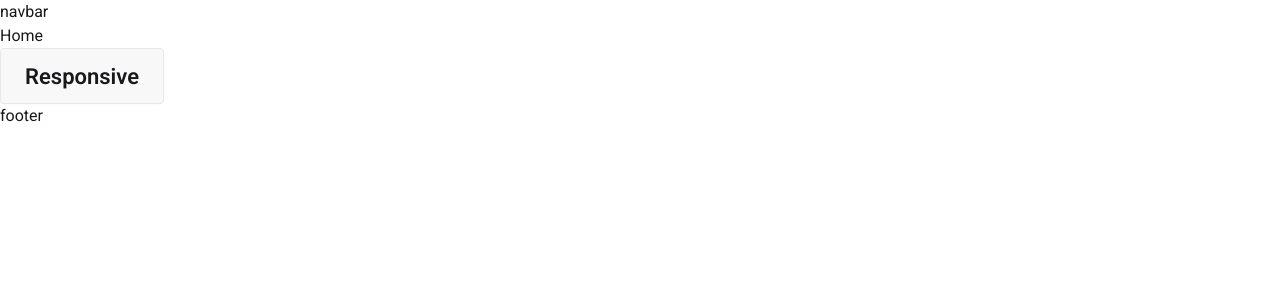
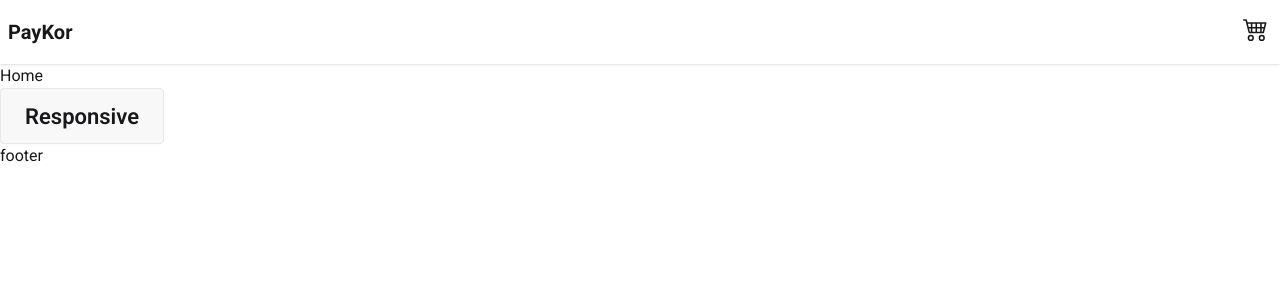
Before and after one commit to pranta-deba/ssl-commerz-integrate-slient, a React (Vite) app: page / in a window 1280 px wide. Shown: the top 300 px of the page. Built offline with nearby package versions, Linux system fonts and the light colour scheme.

Commit message:
[Header] : Navbar Design.

```diff
--- a/package.json
+++ b/package.json
@@ -13,6 +13,7 @@
     "@tailwindcss/vite": "^4.1.4",
     "react": "^19.0.0",
     "react-dom": "^19.0.0",
+    "react-icons": "^5.5.0",
     "react-router-dom": "^7.5.2",
     "tailwindcss": "^4.1.4"
   },
--- /dev/null
+++ b/src/components/ui/Navbar.tsx
@@ -0,0 +1,31 @@
+import { BsCart4 } from "react-icons/bs";
+import { Link, NavLink } from "react-router-dom";
+
+const Navbar = () => {
+  const cartItems = [];
+  return (
+    <div className="navbar bg-base-100 shadow-sm">
+      <div className="flex-1">
+        <Link to={"/"} className="text-xl font-bold">
+          PayKor
+        </Link>
+      </div>
+      <div className="flex-none">
+        <ul className="menu-horizontal px-1 gap-3">
+          <li>
+            <NavLink to={"/cart"} className="relative ">
+              <BsCart4 size={25} />
+              {cartItems.length > 0 && (
+                <span className="w-3 h-3 absolute flex justify-center items-center text-[8px] p-1 rounded-full bg-white border-[1px] border-red-700 -top-[5px] right-[5.3px]">
+                  1
+                </span>
+              )}
+            </NavLink>
+          </li>
+        </ul>
+      </div>
+    </div>
+  );
+};
+
+export default Navbar;
--- a/src/layouts/Root.tsx
+++ b/src/layouts/Root.tsx
@@ -1,9 +1,10 @@
 import { Outlet } from "react-router-dom";
+import Navbar from "../components/ui/Navbar";
 
 const Root = () => {
   return (
     <div>
-      <h1>navbar</h1>
+      <Navbar />
       <main>
         <Outlet />
       </main>
--- /dev/null
+++ b/src/pages/Cart.tsx
@@ -0,0 +1,9 @@
+const Cart = () => {
+    return (
+        <div>
+            <h1>Cart</h1>
+        </div>
+    );
+};
+
+export default Cart;
--- a/src/routers/Routes.tsx
+++ b/src/routers/Routes.tsx
@@ -3,6 +3,7 @@ import Root from "../layouts/Root";
 import Home from "../pages/Home";
 import Login from "../pages/Login";
 import Register from "../pages/Register";
+import Cart from "../pages/Cart";
 
 export const routes = createBrowserRouter([
   {
@@ -12,6 +13,10 @@ export const routes = createBrowserRouter([
       {
         path: "",
         element: <Home />,
+      },
+      {
+        path: "cart",
+        element: <Cart />,
       },
     ],
   },
```
Also changed, not shown: 1 other file (tests, documents, lock files or other folders).
